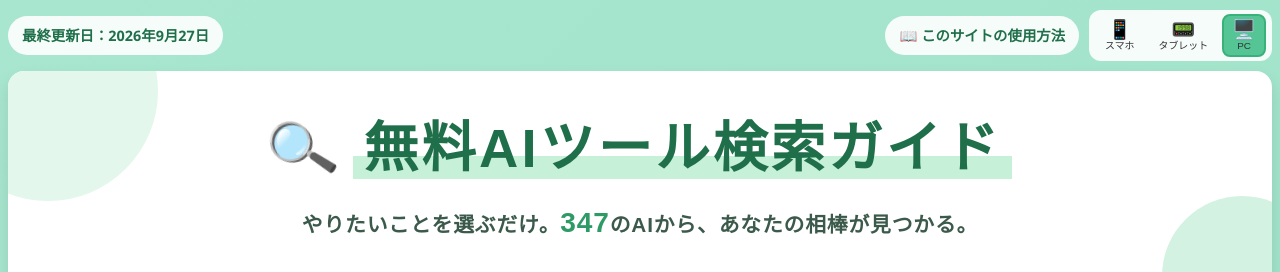
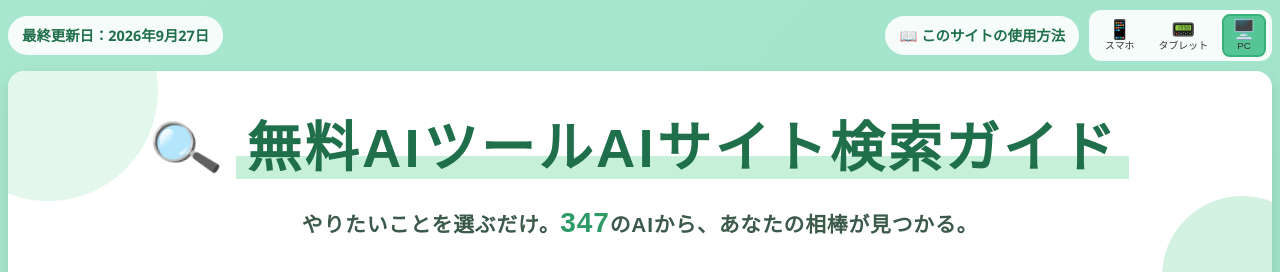
Before and after one commit to ma0531/ai-tools-search-guide, a plain HTML site: page index.html in a window 1280 px wide. Shown: the top 272 px of the page. Drawn offline with Linux system fonts and the light colour scheme; a web font is replaced by a local one.

Commit message:
Update index.html

```diff
--- a/index.html
+++ b/index.html
@@ -3,12 +3,12 @@
 <head>
     <meta charset="UTF-8">
     <meta name="viewport" content="width=device-width, initial-scale=1.0">
-    <title>無料AIツール検索ガイド｜目的別に340以上のAIを比較</title>
+    <title>無料AIツールAIサイト検索ガイド｜目的別に340以上のAIを比較</title>
     <meta name="description" content="画像・動画・文章・翻訳・RPAなど、やりたいことから無料で使えるAIツールを探せる検索ガイド。日本語対応や登録不要でも絞り込めます。">
 
     <!-- SNSで共有したときの表示（OGP） -->
     <meta property="og:type" content="website">
-    <meta property="og:title" content="無料AIツール検索ガイド">
+    <meta property="og:title" content="無料AIツールAIサイト検索ガイド">
     <meta property="og:description" content="やりたいことを選ぶだけ。340以上のAIから、あなたの相棒が見つかる。">
     <meta property="og:url" content="https://ma0531.github.io/ai-tools-search-guide/">
     <meta property="og:image" content="https://ma0531.github.io/ai-tools-search-guide/images/ogp.png">
@@ -45,7 +45,7 @@
         </div>
 
         <header class="hero">
-            <h1 class="hero-title"><span class="hero-icon" aria-hidden="true">🔍</span><span class="marker">無料AIツール<br class="sp-br">検索ガイド</span></h1>
+            <h1 class="hero-title"><span class="hero-icon" aria-hidden="true">🔍</span><span class="marker">無料AIツールAIサイト<br class="sp-br">検索ガイド</span></h1>
             <p class="hero-sub">やりたいことを選ぶだけ。<br class="sp-br"><strong id="toolTotal">340</strong>のAIから、あなたの相棒が見つかる。</p>
         </header>
 
```
